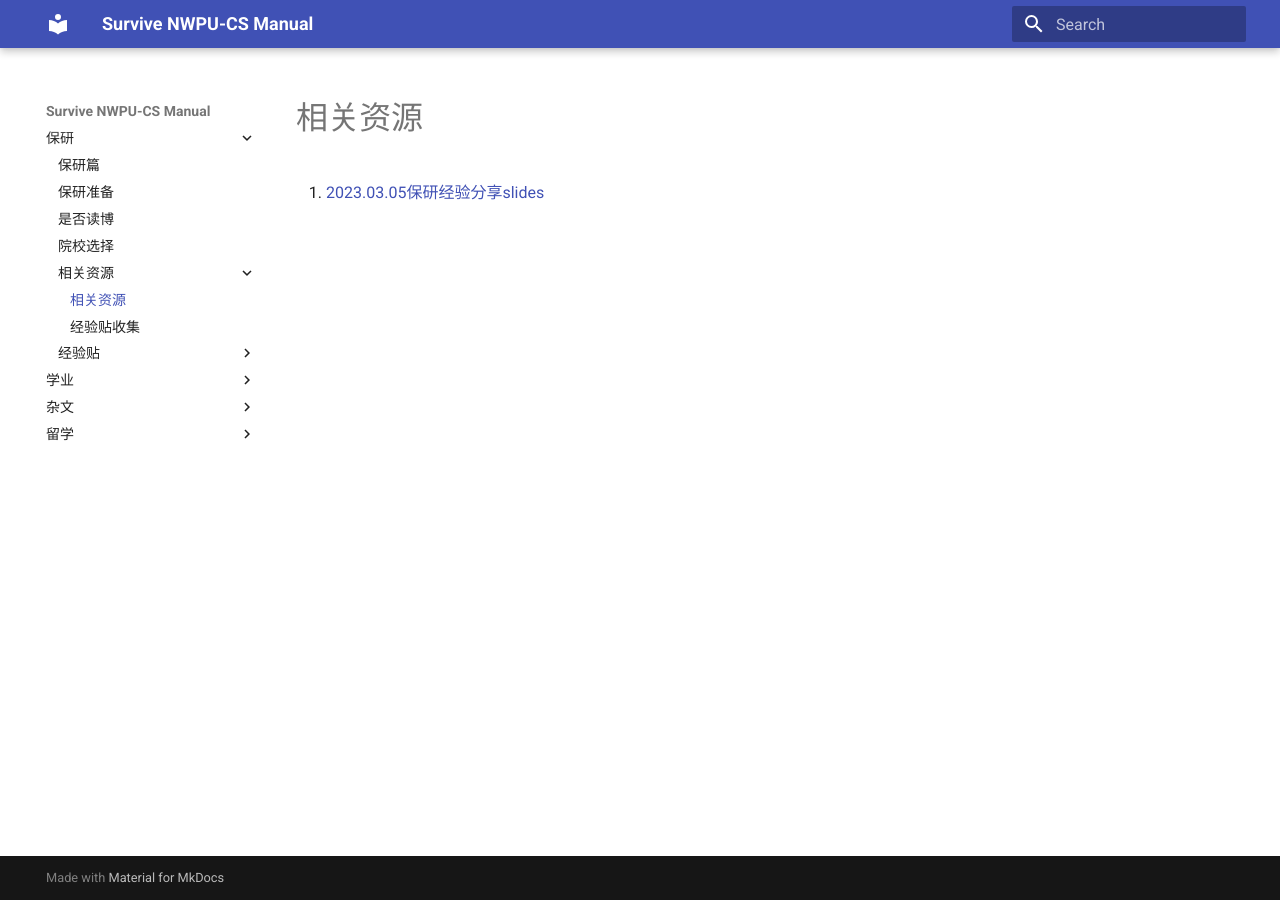
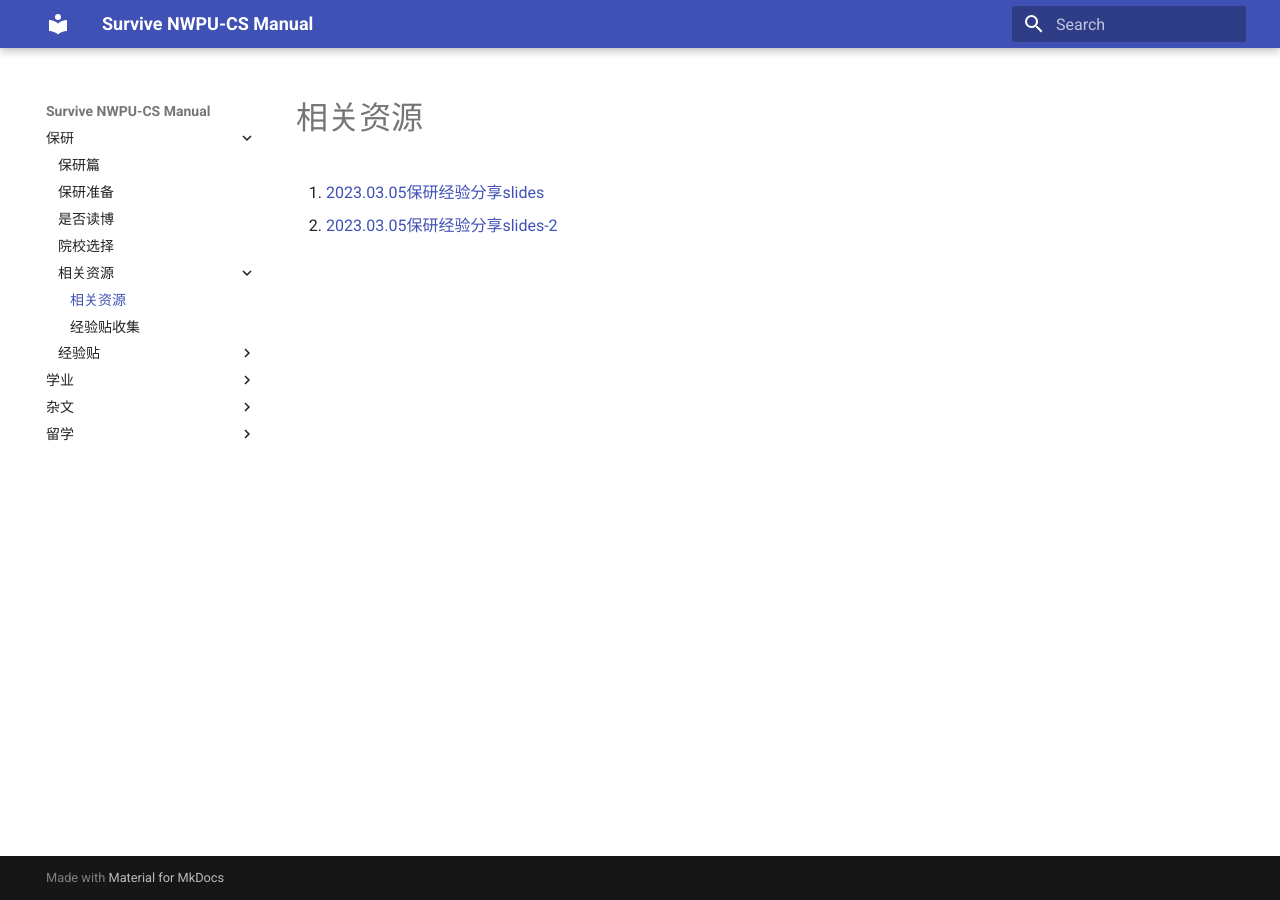
Before and after one commit to npu-cs/SurviveNWPU-CSManual, an MkDocs documentation site: the page built from docs/保研/相关资源/相关资源.md, in a window 1280 px wide. Built offline with MkDocs 1.6.1 and Material for MkDocs 9.7.7, drawn with Linux system fonts in a browser that asks for light colours.

Commit message:
add slide (#7)
* add slide

* add slide

```diff
--- a/docs/保研/相关资源/相关资源.md
+++ b/docs/保研/相关资源/相关资源.md
@@ -1,3 +1,4 @@
 # 相关资源
 
 1. [2023.03.05保研经验分享slides](./保研经验分享.pdf)
+2. [2023.03.05保研经验分享slides-2](./保研经验分享-2.pdf)
```
Also changed, not shown: 1 other file.
